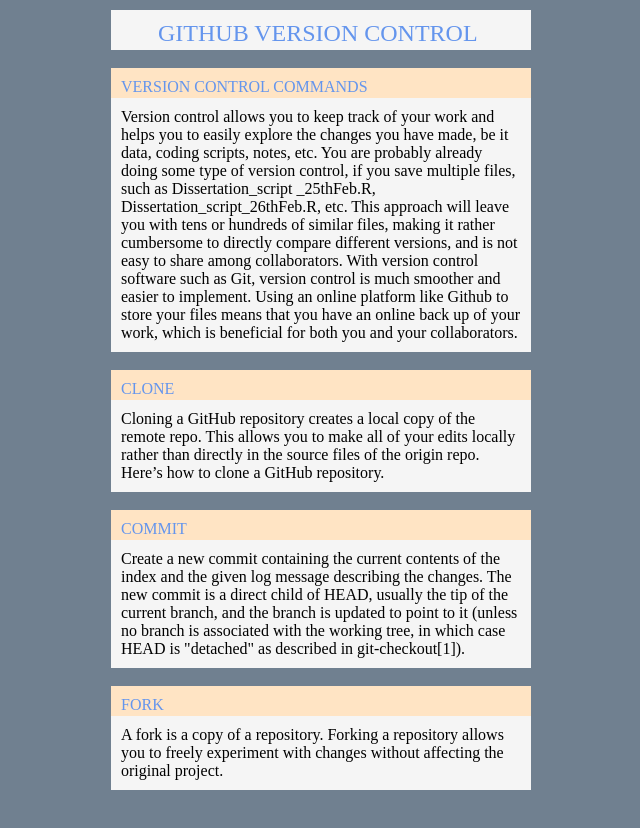
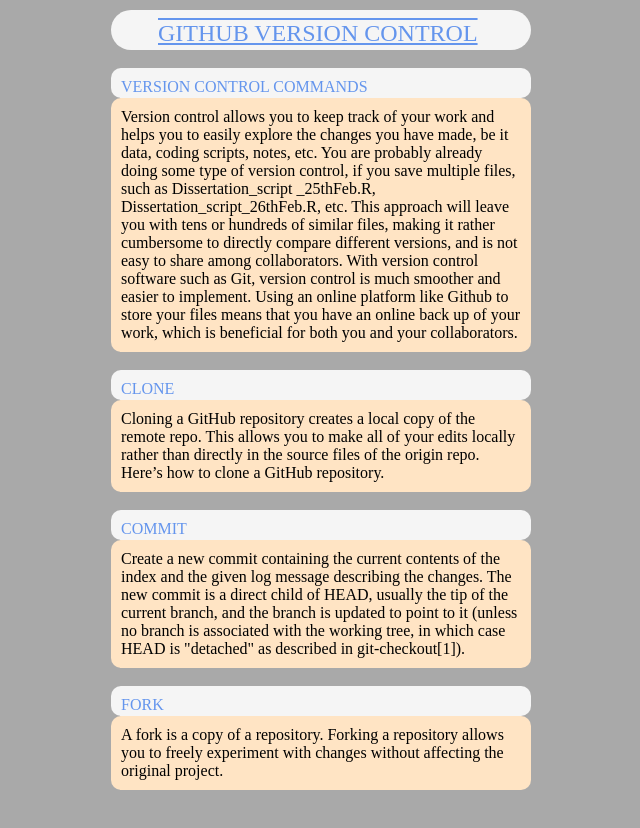
Before and after one commit to rahul13413/webdevelopment, a plain HTML site: page git/git.html in a window 1280 px wide. Shown: the whole page, without its empty margins (389-1029 px from the left). Drawn offline with Linux system fonts and the light colour scheme.

Commit message:
Update git.html

```diff
--- a/git/git.html
+++ b/git/git.html
@@ -3,19 +3,21 @@
 <head>
     <meta charset="UTF-8">
     <meta name="viewport" content="width=device-width, initial-scale=1.0">
-    <title>ashish kumar</title>
+    <title>rahul kumar</title>
     <style>
     .div1{
         width: 400px;
         height: 10px;
-        background-color: bisque;
+        background-color:whitesmoke;
         padding: 10px 10px 10px 10px;
+        border-radius: 10px;
         color:cornflowerblue;
     }
     .div2{
         width: 400px;
-        background-color:whitesmoke;
+        background-color: bisque;
         padding: 10px;
+        border-radius: 10px;
 
     }
     .div3{
@@ -25,11 +27,13 @@
         background-color:whitesmoke;
         padding: 10px 10px 10px 47px;
         font-size: x-large;
+        border-radius: 30px;
         color:cornflowerblue;
+        text-decoration: underline overline;
         }
     body{
              margin:0px 0px 200px 500px;
-             background-color:slategrey;
+             background-color:darkgray;
         }
 
     </style>
```
